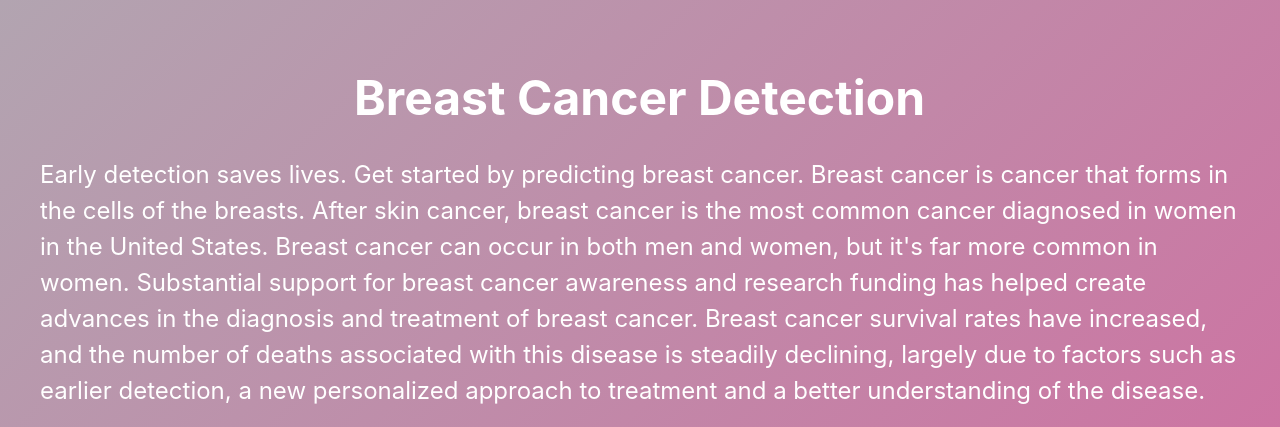
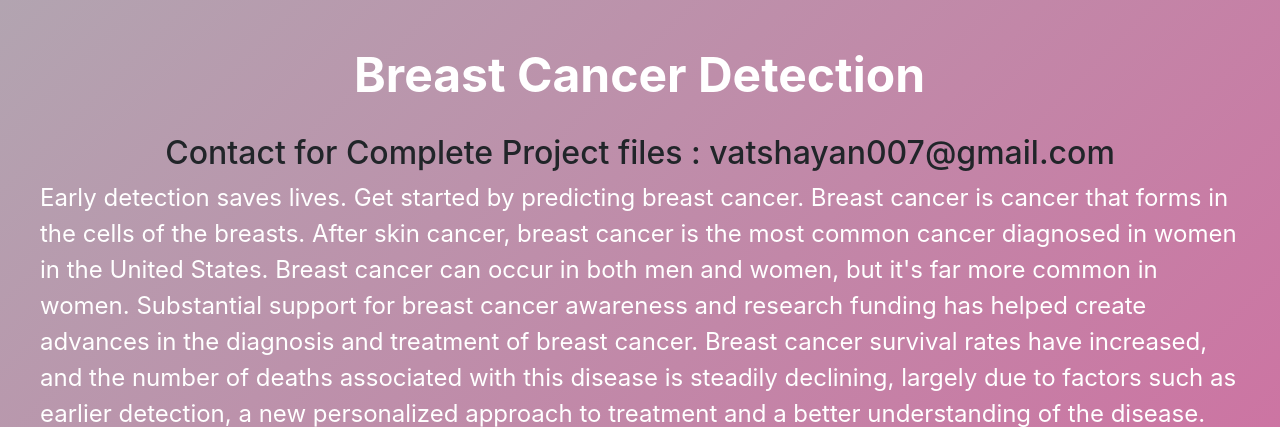
Before and after one commit to Vatshayan/Breast-Cancer-Detection-Using-Machine-Learning, a Flask app: page / in a window 1280 px wide. Shown: the top 427 px of the page. Run offline with Flask 2, Linux system fonts and the light colour scheme; parts of the project's set-up code (start-up, migrations or seed data) failed here and were passed over; some libraries are stand-ins or nearby versions.

Commit message:
Update index.html

```diff
--- a/templates/index.html
+++ b/templates/index.html
@@ -264,6 +264,7 @@
 
       <div class="landing-page">
         <h1>Breast Cancer Detection</h1>
+        <h2> Contact for Complete Project files : vatshayan007@gmail.com </h2>
         <p>Early detection saves lives. Get started by predicting breast cancer. Breast cancer is cancer that forms in the cells of the breasts.
 
           After skin cancer, breast cancer is the most common cancer diagnosed in women in the United States. Breast cancer can occur in both men and women, but it's far more common in women.
```
